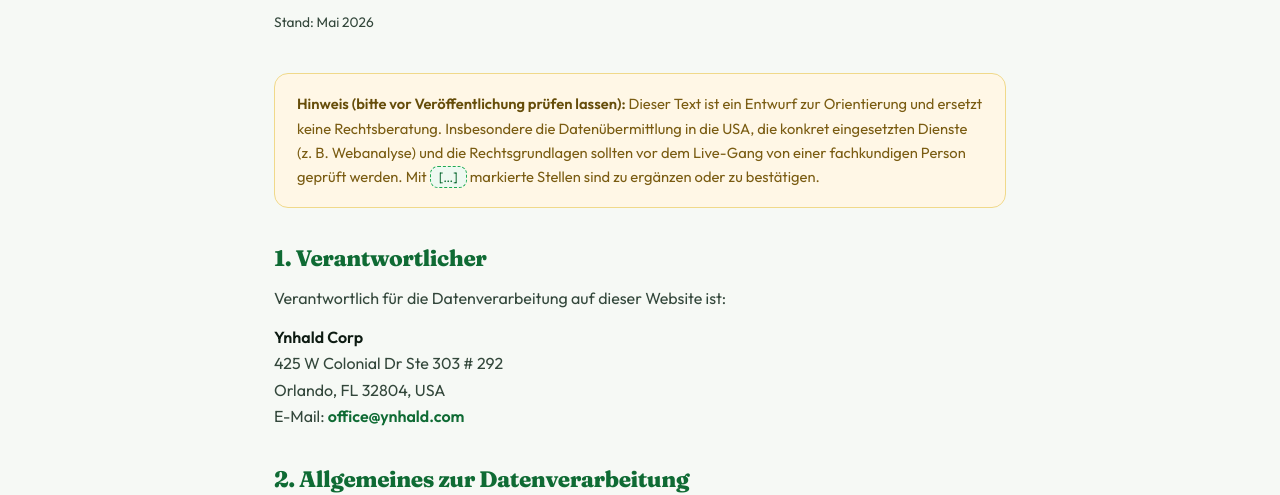
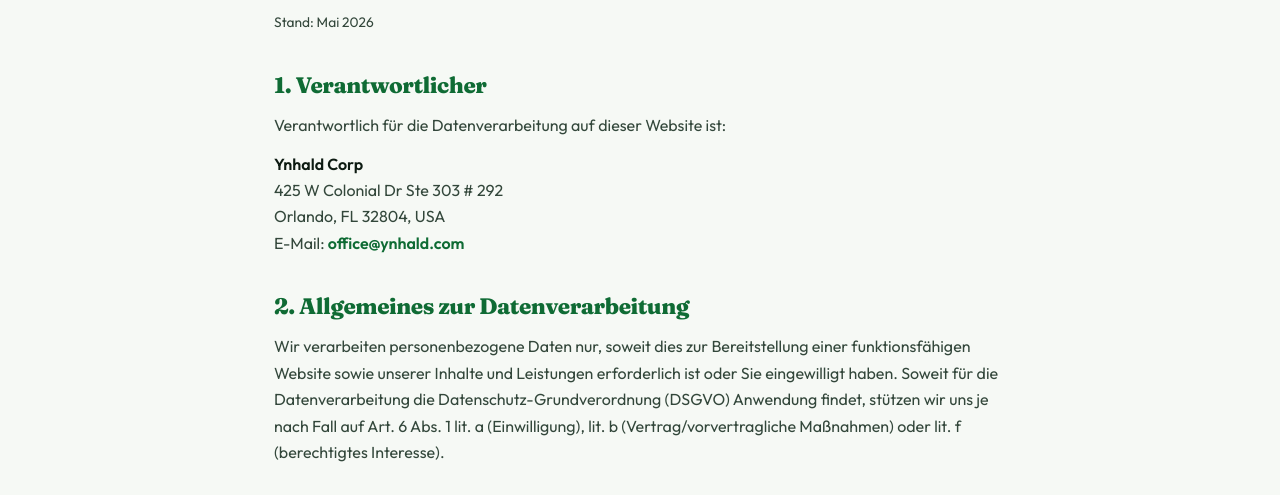
Before and after one commit to officepuertoplata-coder/converto-server, a website: page datenschutz.html in a window 1280 px wide. Shown: the part 313-808 px from the top of the page. Drawn offline with Linux system fonts and the light colour scheme.

Commit message:
Update datenschutz.html

```diff
--- a/datenschutz.html
+++ b/datenschutz.html
@@ -70,8 +70,6 @@
     <p class="intro">Der Schutz Ihrer personenbezogenen Daten ist uns wichtig. Nachfolgend informieren wir Sie über die Verarbeitung personenbezogener Daten bei der Nutzung dieser Website.</p>
     <p class="stand">Stand: Mai 2026</p>
 
-    <div class="note"><strong>Hinweis (bitte vor Veröffentlichung prüfen lassen):</strong> Dieser Text ist ein Entwurf zur Orientierung und ersetzt keine Rechtsberatung. Insbesondere die Datenübermittlung in die USA, die konkret eingesetzten Dienste (z. B. Webanalyse) und die Rechtsgrundlagen sollten vor dem Live-Gang von einer fachkundigen Person geprüft werden. Mit <span class="ph">[…]</span> markierte Stellen sind zu ergänzen oder zu bestätigen.</div>
-
     <h2>1. Verantwortlicher</h2>
     <p>Verantwortlich für die Datenverarbeitung auf dieser Website ist:</p>
     <p><strong>Ynhald Corp</strong><br>
```
